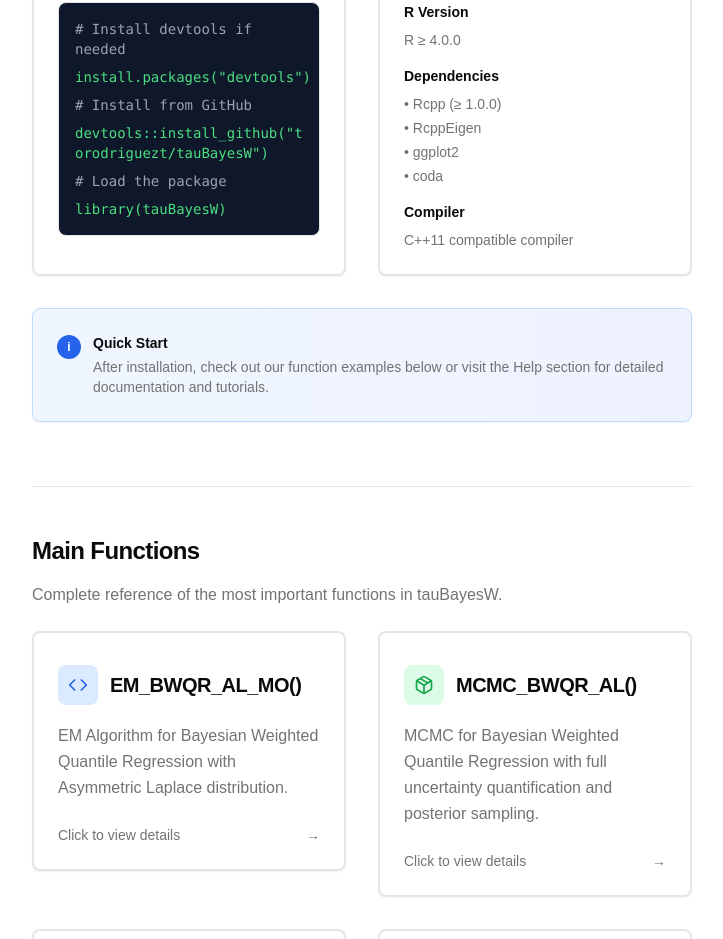
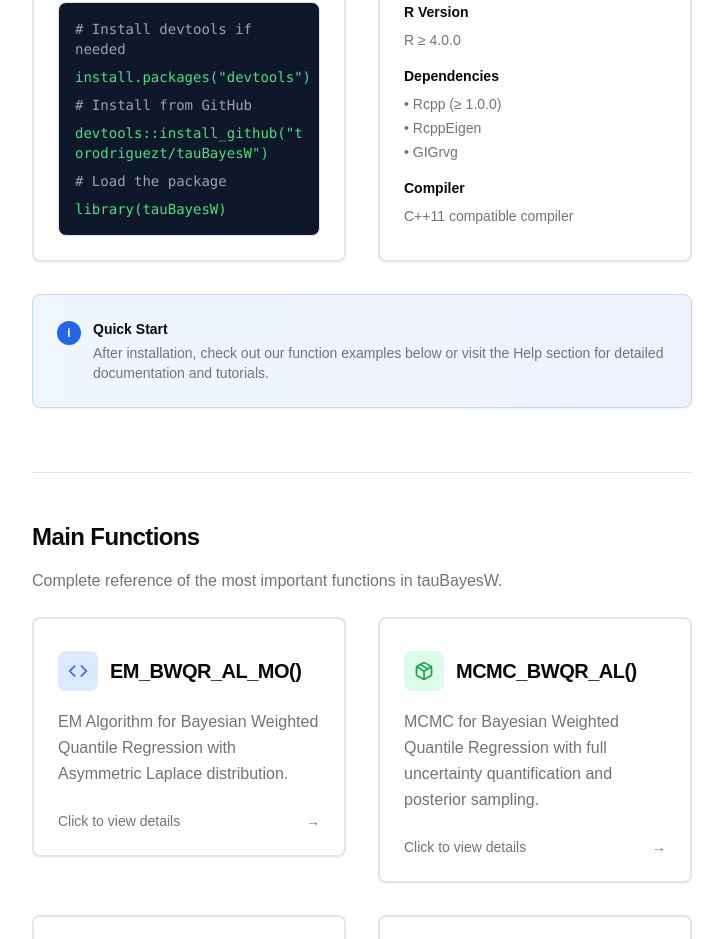
Before and after one commit to torodriguezt/tauBayesW, a Next.js app in the folder web/: page / in a window 1280 px wide. Shown: the part 892-1831 px from the top of the page, without its empty margins (248-971 px from the left). Built offline with nearby package versions, Linux system fonts and the light colour scheme.

Commit message:
Fix: minor typo

```diff
--- a/web/app/page.tsx
+++ b/web/app/page.tsx
@@ -318,8 +318,7 @@ export default function RDocumentation() {
                         <ul className="text-sm text-muted-foreground space-y-1">
                           <li>• Rcpp (≥ 1.0.0)</li>
                           <li>• RcppEigen</li>
-                          <li>• ggplot2</li>
-                          <li>• coda</li>
+                          <li>• GIGrvg</li>
                         </ul>
                       </div>
                       <div>
```
